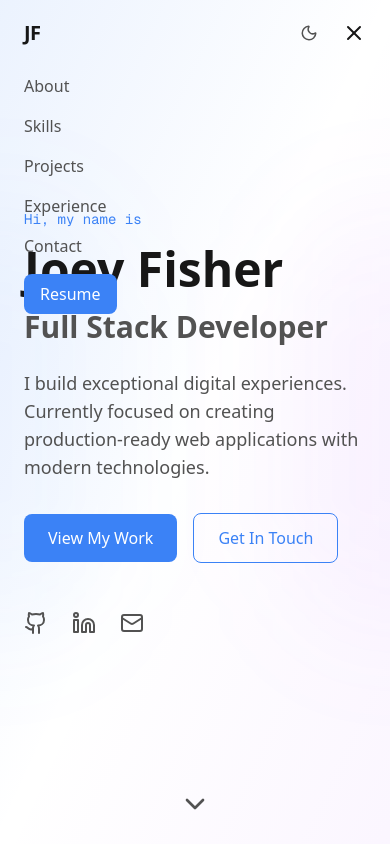
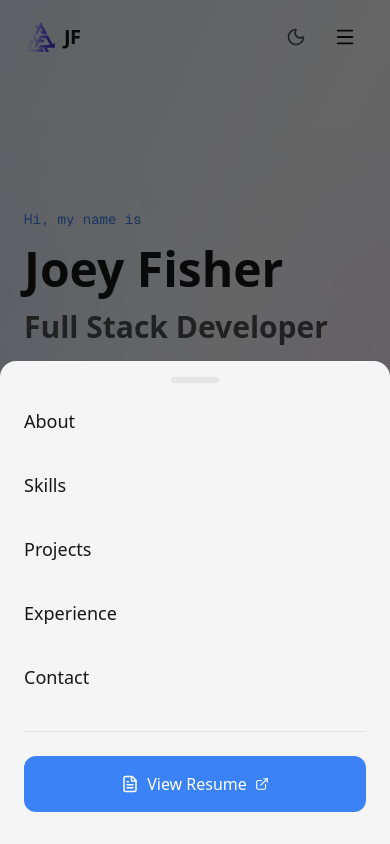
Before and after one commit to fisherjoey/portfolio-site, a Next.js app: page / in a window 390 px wide. Both pictures are taken after a click on the button 354 px from the left and 33 px from the top of the page. Shown: the top 844 px of the page. Built offline with nearby package versions, Linux system fonts and the light colour scheme.

Commit message:
Add animated JFT logo to navbar and favicon

```diff
--- a/src/components/Navbar.tsx
+++ b/src/components/Navbar.tsx
@@ -2,8 +2,10 @@
 
 import { useState, useEffect } from "react";
 import { motion } from "framer-motion";
-import { Menu, X, Sun, Moon } from "lucide-react";
+import { Menu, Sun, Moon, FileText, ExternalLink } from "lucide-react";
 import { useTheme } from "@/context/ThemeContext";
+import { Drawer } from "vaul";
+import Image from "next/image";
 
 const navItems = [
   { name: "About", href: "#about" },
@@ -15,7 +17,7 @@ const navItems = [
 
 export function Navbar() {
   const [isScrolled, setIsScrolled] = useState(false);
-  const [isMobileMenuOpen, setIsMobileMenuOpen] = useState(false);
+  const [isDrawerOpen, setIsDrawerOpen] = useState(false);
   const { theme, toggleTheme, mounted } = useTheme();
 
   useEffect(() => {
@@ -25,6 +27,16 @@ export function Navbar() {
     window.addEventListener("scroll", handleScroll);
     return () => window.removeEventListener("scroll", handleScroll);
   }, []);
+
+  // Handle navigation click - close drawer and scroll
+  const handleNavClick = (href: string) => {
+    setIsDrawerOpen(false);
+    // Small delay to let drawer close animation start
+    setTimeout(() => {
+      const element = document.querySelector(href);
+      element?.scrollIntoView({ behavior: "smooth" });
+    }, 100);
+  };
 
   return (
     <motion.nav
@@ -40,9 +52,17 @@ export function Navbar() {
         <div className="flex items-center justify-between">
           <a
             href="#"
-            className="text-xl font-bold tracking-tight hover:text-[var(--accent)] transition-colors"
+            className="flex items-center gap-2 hover:opacity-80 transition-opacity"
           >
-            JF
+            <Image
+              src="/logo-icon.svg"
+              alt="Joey Fisher"
+              width={32}
+              height={32}
+              className="object-contain"
+              priority
+            />
+            <span className="text-xl font-bold tracking-tight">JF</span>
           </a>
 
           {/* Desktop Navigation */}
@@ -73,49 +93,72 @@ export function Navbar() {
           </div>
 
           {/* Mobile Menu Button */}
-          <div className="flex items-center gap-4 md:hidden">
+          <div className="flex items-center gap-2 md:hidden">
             <button
               onClick={toggleTheme}
-              className="p-2 text-[var(--muted)] hover:text-[var(--foreground)] transition-colors"
+              className="p-2.5 text-[var(--muted)] hover:text-[var(--foreground)] active:bg-[var(--card)] rounded-lg transition-colors"
               aria-label="Toggle theme"
             >
-              {mounted && (theme === "dark" ? <Sun size={18} /> : <Moon size={18} />)}
+              {mounted && (theme === "dark" ? <Sun size={20} /> : <Moon size={20} />)}
             </button>
+
+            {/* Vaul Drawer for Mobile */}
+            <Drawer.Root open={isDrawerOpen} onOpenChange={setIsDrawerOpen}>
+              <Drawer.Trigger asChild>
                 <button
-              className="text-[var(--foreground)]"
-              onClick={() => setIsMobileMenuOpen(!isMobileMenuOpen)}
+                  className="p-2.5 text-[var(--foreground)] active:bg-[var(--card)] rounded-lg transition-colors"
+                  aria-label="Open menu"
                 >
-              {isMobileMenuOpen ? <X size={24} /> : <Menu size={24} />}
+                  <Menu size={22} />
                 </button>
-          </div>
+              </Drawer.Trigger>
+
+              <Drawer.Portal>
+                <Drawer.Overlay className="fixed inset-0 bg-black/60 z-50" />
+                <Drawer.Content className="fixed bottom-0 left-0 right-0 z-50 outline-none">
+                  <div className="bg-[var(--card)] rounded-t-2xl">
+                    {/* Drag handle */}
+                    <div className="flex justify-center pt-4 pb-2">
+                      <div className="w-12 h-1.5 bg-[var(--border)] rounded-full" />
                     </div>
 
-        {/* Mobile Navigation */}
-        {isMobileMenuOpen && (
-          <motion.div
-            initial={{ opacity: 0, y: -20 }}
-            animate={{ opacity: 1, y: 0 }}
-            className="md:hidden pt-4 pb-2"
-          >
+                    {/* Navigation items */}
+                    <nav className="px-6 pb-8">
+                      <div className="space-y-1">
                         {navItems.map((item) => (
-              <a
+                          <button
                             key={item.name}
-                href={item.href}
-                onClick={() => setIsMobileMenuOpen(false)}
-                className="block py-2 text-[var(--muted)] hover:text-[var(--foreground)] transition-colors"
+                            onClick={() => handleNavClick(item.href)}
+                            className="w-full flex items-center gap-3 py-4 text-lg text-[var(--foreground)] hover:text-[var(--accent)] active:bg-[var(--background)] rounded-xl px-4 -mx-4 transition-colors text-left"
                           >
                             {item.name}
-              </a>
+                          </button>
                         ))}
+                      </div>
+
+                      {/* Resume button */}
+                      <div className="mt-6 pt-6 border-t border-[var(--border)]">
                         <a
                           href="/JoeyFisher_Resume.pdf"
                           target="_blank"
-              className="inline-block mt-2 px-4 py-2 bg-[var(--accent)] hover:bg-[var(--accent-hover)] text-white rounded-lg transition-colors"
+                          onClick={() => setIsDrawerOpen(false)}
+                          className="flex items-center justify-center gap-2 w-full py-4 bg-[var(--accent)] hover:bg-[var(--accent-hover)] active:bg-[var(--accent-hover)] text-white rounded-xl font-medium transition-colors"
                         >
-              Resume
+                          <FileText size={18} />
+                          View Resume
+                          <ExternalLink size={14} />
                         </a>
-          </motion.div>
-        )}
+                      </div>
+
+                      {/* Safe area padding for devices with home indicator */}
+                      <div className="h-safe-area-inset-bottom" />
+                    </nav>
+                  </div>
+                </Drawer.Content>
+              </Drawer.Portal>
+            </Drawer.Root>
+          </div>
+        </div>
       </div>
     </motion.nav>
   );
```
Also changed, not shown: public/logo-icon.svg (added), src/app/icon.svg (added). Lines whose indentation alone changed are shown as unchanged.
